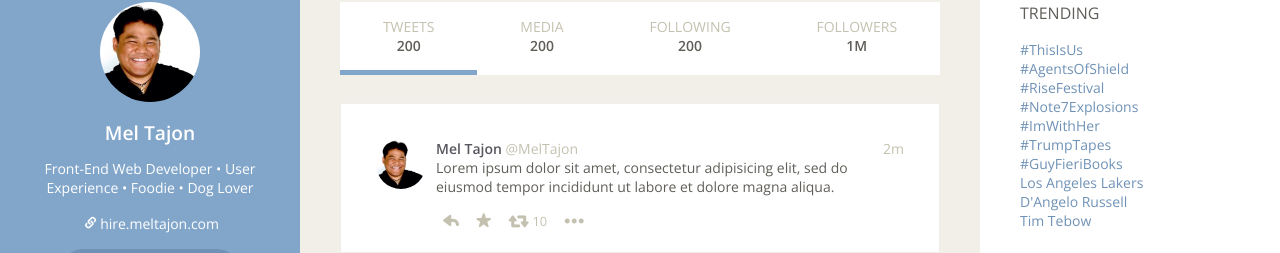
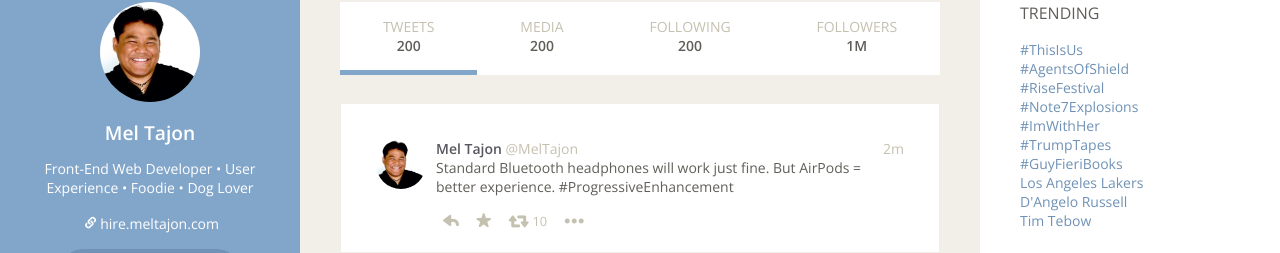
Before and after one commit to meltajon/twitter, a PHP site: page /index.php in a window 1280 px wide. Shown: the part 116-369 px from the top of the page. Run offline with PHP 8.4, Linux system fonts and the light colour scheme.

Commit message:
minor: updated dummy tweets

```diff
--- a/module-tweets.php
+++ b/module-tweets.php
@@ -15,7 +15,7 @@
 						<a href="#" class="tweet-timestamp-link">2m</a>
 					</header>
 					<div class="tweet-body">
-						Lorem ipsum dolor sit amet, consectetur adipisicing elit, sed do eiusmod tempor incididunt ut labore et dolore magna aliqua.
+						Standard Bluetooth headphones will work just fine. But AirPods = better experience. #ProgressiveEnhancement
 					</div>
 					<footer class="tweet-actions">
 						<a href="#" class="tweet-action tweet-action_reply"><span>Reply</span></a>
```
